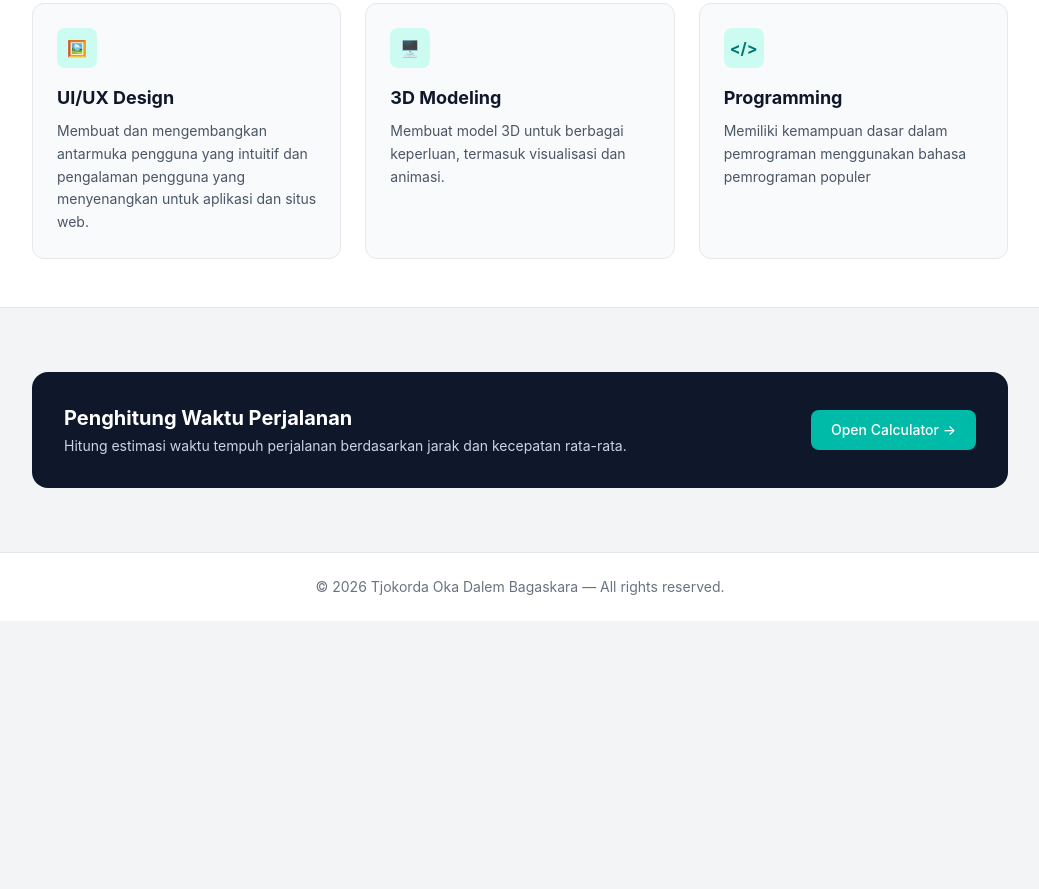
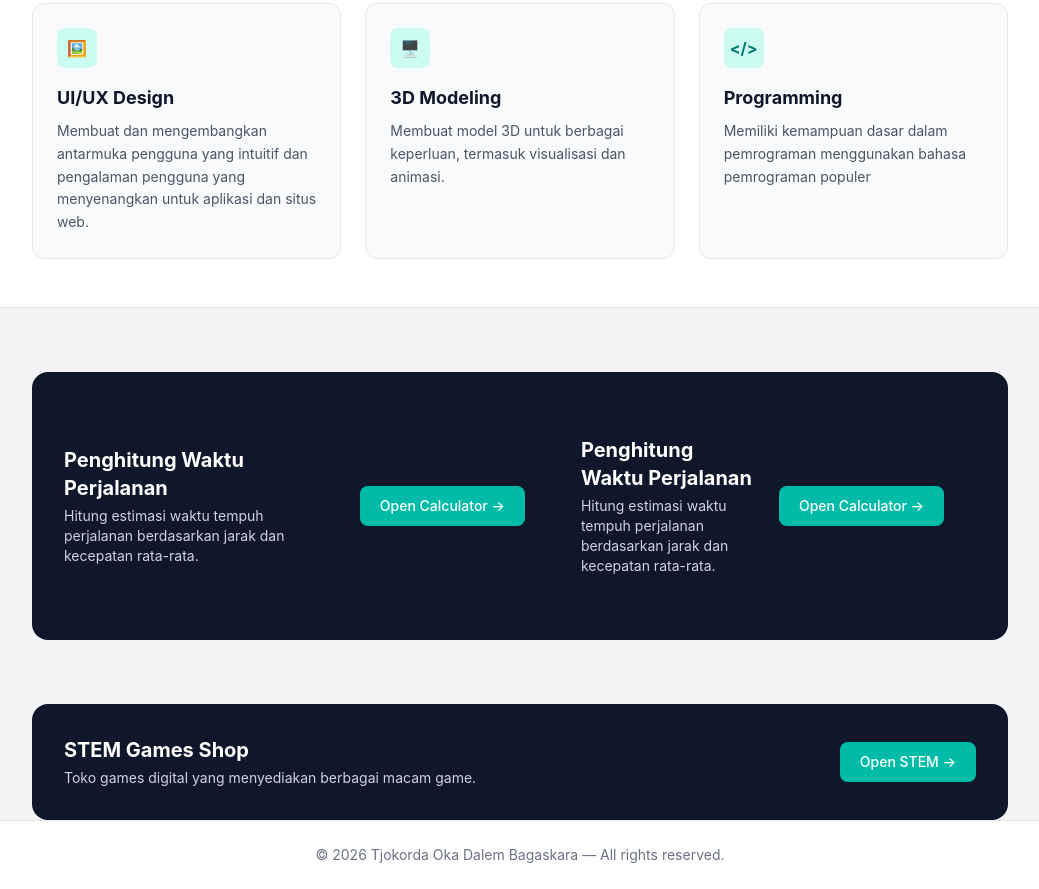
Before and after one commit to Cok-Bagas/Portofolio, a website: page index.html in a window 1280 px wide. Shown: the part 1001-1890 px from the top of the page, without its empty margins (120-1159 px from the left). Before the commit the page ends 1622 px from the top, so only its background shows below. Drawn offline with Linux system fonts and the light colour scheme.

Commit message:
Refactor index.html structure and content

```diff
--- a/index.html
+++ b/index.html
@@ -142,7 +142,7 @@
   </section>
 
 
-  <!-- JAVASCRIPT TASK SECTION -->
+  <!-- KALKULATOR WAKTU TEMPUH -->
   <section class="py-16">
     <div class="max-w-5xl mx-auto px-6">
 
@@ -160,11 +160,47 @@
           class="px-5 py-2.5 rounded-lg bg-teal-500 text-white font-medium hover:bg-teal-400 transition text-sm whitespace-nowrap">
           Open Calculator &rarr;
         </a>
+        <div class="p-8 bg-slate-900 text-white rounded-2xl flex flex-col md:flex-row items-center justify-between gap-6">
+        <div>
+          <h2 class="text-xl font-bold">
+            Penghitung Waktu Perjalanan
+          </h2>
+          <p class="mt-1 text-slate-300 text-sm">
+            Hitung estimasi waktu tempuh perjalanan berdasarkan jarak dan kecepatan rata-rata.
+          </p>
+        </div>
+
+        <a href="travel-time.html"
+          class="px-5 py-2.5 rounded-lg bg-teal-500 text-white font-medium hover:bg-teal-400 transition text-sm whitespace-nowrap">
+          Open Calculator &rarr;
+        </a>
       </div>
 
     </div>
   </section>
+<!-- STEM GAMES SHOP -->
+  <section class="py-10">
+    <div class="max-w-5xl mx-auto px-6">
 
+      <div class="p-8 bg-slate-900 text-white rounded-2xl flex flex-col md:flex-row items-center justify-between gap-6">
+        <div>
+          <h2 class="text-xl font-bold">
+            STEM Games Shop
+          </h2>
+          <p class="mt-1 text-slate-300 text-sm">
+            Toko games digital yang menyediakan berbagai macam game.
+          </p>
+        </div>
+
+        <a href="https://stem-games-shop.vercel.app/"
+          class="px-5 py-2.5 rounded-lg bg-teal-500 text-white font-medium hover:bg-teal-400 transition text-sm whitespace-nowrap">
+          Open STEM &rarr;
+        </a>
+
+      </div>
+
+    </div>
+  </section>
 
   <!-- FOOTER -->
   <footer class="py-6 bg-white border-t border-gray-200 text-center text-sm text-gray-500">
```
